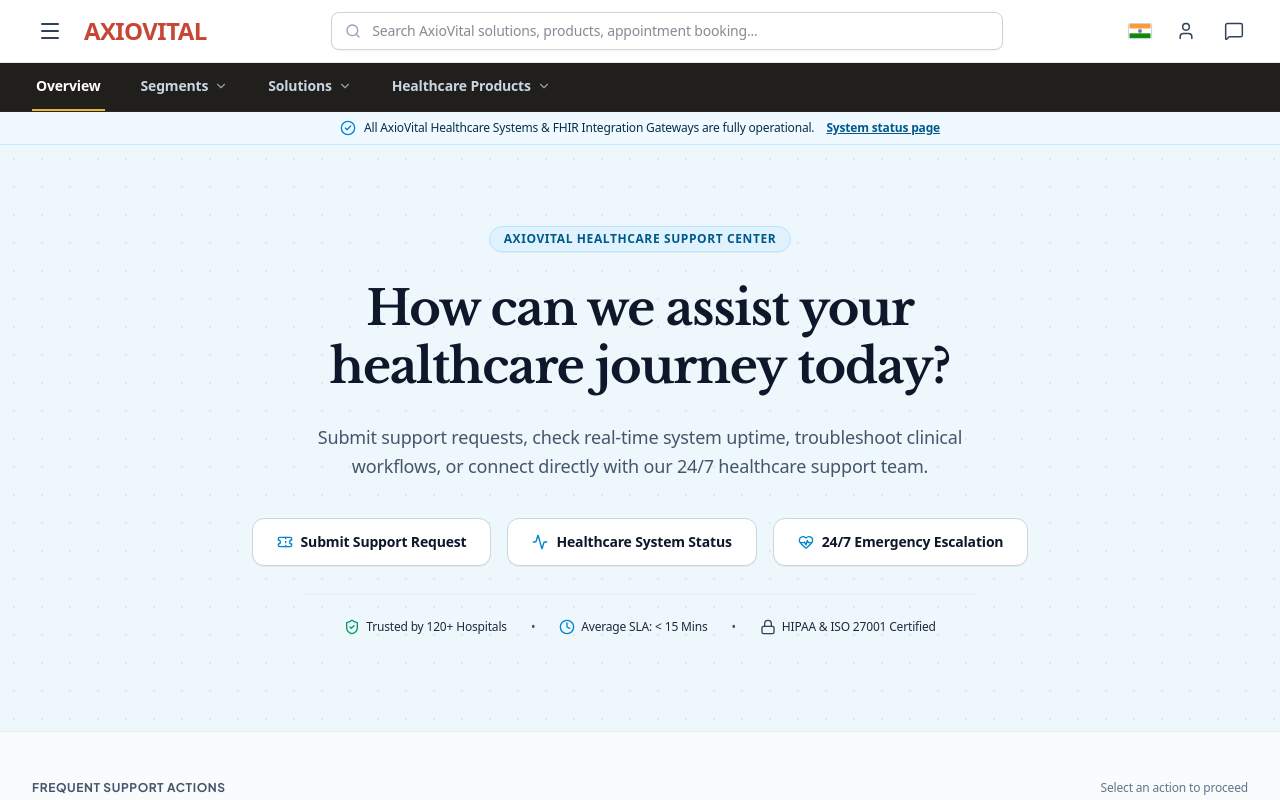
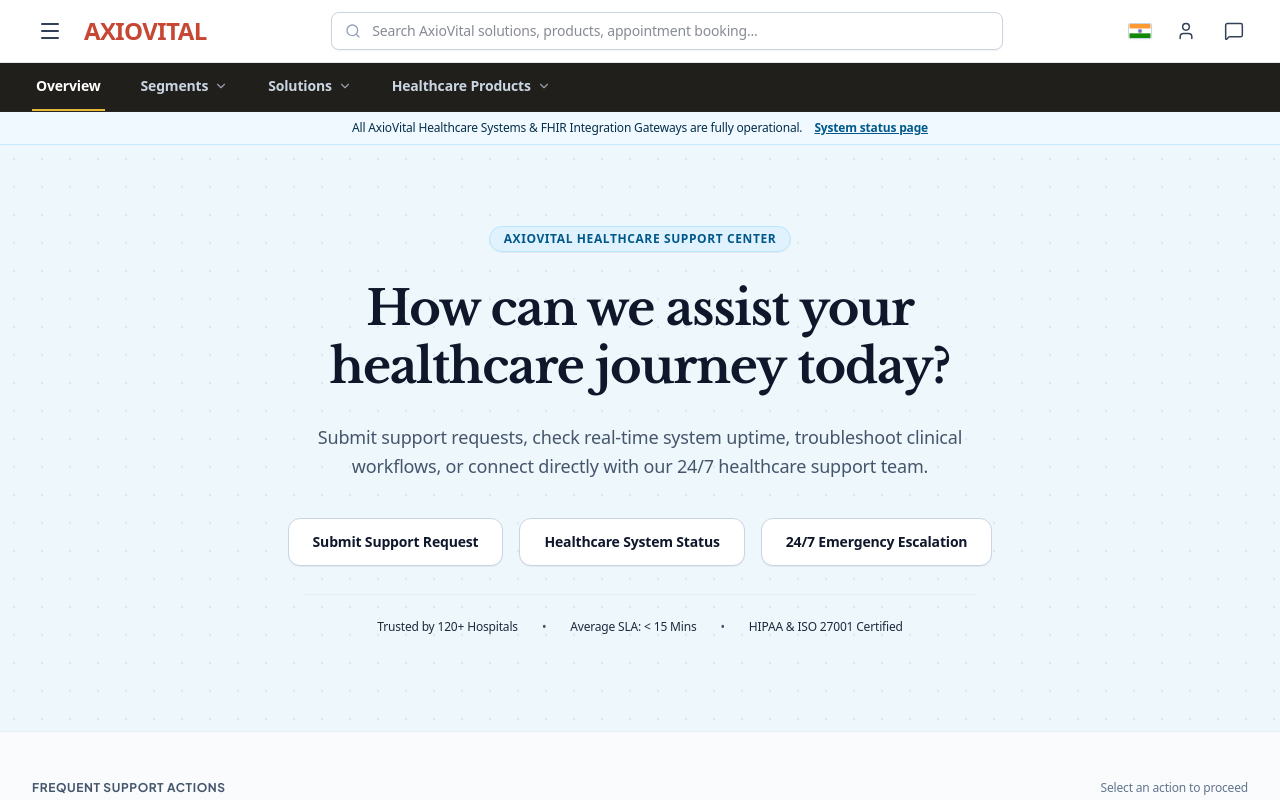
Before and after one commit to somraj-dev/website, a Next.js app: page /support in a window 1280 px wide. Shown: the top 800 px of the page. Built offline with nearby package versions, Linux system fonts and the light colour scheme.

Commit message:
Remove all remaining mini icons from Support hero buttons, trust indicators, and banners

```diff
--- a/src/app/support/page.tsx
+++ b/src/app/support/page.tsx
@@ -114,7 +114,6 @@ export default function SupportPage() {
       {/* Top Status Banner */}
       <div className="bg-sky-50 border-b border-sky-200/80 text-sky-950">
         <div className="mx-auto max-w-[1440px] px-4 sm:px-6 lg:px-8 py-2 text-xs font-medium flex items-center justify-center gap-2 flex-wrap text-center">
-          <CheckCircle2 className="h-4 w-4 text-sky-600 shrink-0" />
           <span>All AxioVital Healthcare Systems & FHIR Integration Gateways are fully operational.</span>
           <Link href="/contact?topic=status" className="underline font-bold text-sky-800 hover:text-sky-950 ml-1">
             System status page
@@ -148,7 +147,6 @@ export default function SupportPage() {
                 href="/contact?topic=ticket"
                 className="bg-white hover:bg-slate-50 border border-slate-300 text-slate-900 font-bold rounded-xl px-6 h-12 inline-flex items-center justify-center text-sm shadow-2xs transition-all hover:shadow-xs"
               >
-                <Ticket className="w-4 h-4 mr-2 text-sky-600" />
                 Submit Support Request
               </Link>
 
@@ -156,7 +154,6 @@ export default function SupportPage() {
                 href="/contact?topic=status"
                 className="bg-white hover:bg-slate-50 border border-slate-300 text-slate-900 font-bold rounded-xl px-6 h-12 inline-flex items-center justify-center text-sm shadow-2xs transition-all hover:shadow-xs"
               >
-                <Activity className="w-4 h-4 mr-2 text-sky-600" />
                 Healthcare System Status
               </Link>
 
@@ -164,25 +161,21 @@ export default function SupportPage() {
                 href="/contact?topic=emergency"
                 className="bg-white hover:bg-slate-50 border border-slate-300 text-slate-900 font-bold rounded-xl px-6 h-12 inline-flex items-center justify-center text-sm shadow-2xs transition-all hover:shadow-xs"
               >
-                <HeartPulse className="w-4 h-4 mr-2 text-sky-600" />
                 24/7 Emergency Escalation
               </Link>
             </div>
 
             {/* Centered Trust Indicators */}
             <div className="flex flex-wrap items-center justify-center gap-6 text-xs text-slate-600 pt-6 border-t border-slate-200/60 max-w-2xl mx-auto">
-              <span className="flex items-center gap-1.5 font-medium text-slate-800">
-                <ShieldCheck className="w-4 h-4 text-emerald-600" />
+              <span className="font-medium text-slate-800">
                 Trusted by 120+ Hospitals
               </span>
               <span>•</span>
-              <span className="flex items-center gap-1.5 font-medium text-slate-800">
-                <Clock className="w-4 h-4 text-sky-600" />
+              <span className="font-medium text-slate-800">
                 Average SLA: &lt; 15 Mins
               </span>
               <span>•</span>
-              <span className="flex items-center gap-1.5 font-medium text-slate-800">
-                <Lock className="w-4 h-4 text-slate-700" />
+              <span className="font-medium text-slate-800">
                 HIPAA & ISO 27001 Certified
               </span>
             </div>
@@ -315,9 +308,6 @@ export default function SupportPage() {
       <section className="py-16 bg-white">
         <div className="mx-auto max-w-5xl px-4 sm:px-6 lg:px-8">
           <div className="bg-sky-50/80 border border-sky-200/80 rounded-3xl p-8 sm:p-12 text-center shadow-2xs">
-            <div className="w-14 h-14 bg-sky-600 text-white rounded-2xl flex items-center justify-center mx-auto mb-6 shadow-md shadow-sky-500/20">
-              <FileText className="w-7 h-7" />
-            </div>
             <h2 className="text-2xl sm:text-3xl font-bold text-slate-900 tracking-tight mb-3 font-baskerville">
               Explore the AxioVital Knowledge Base
             </h2>
```
